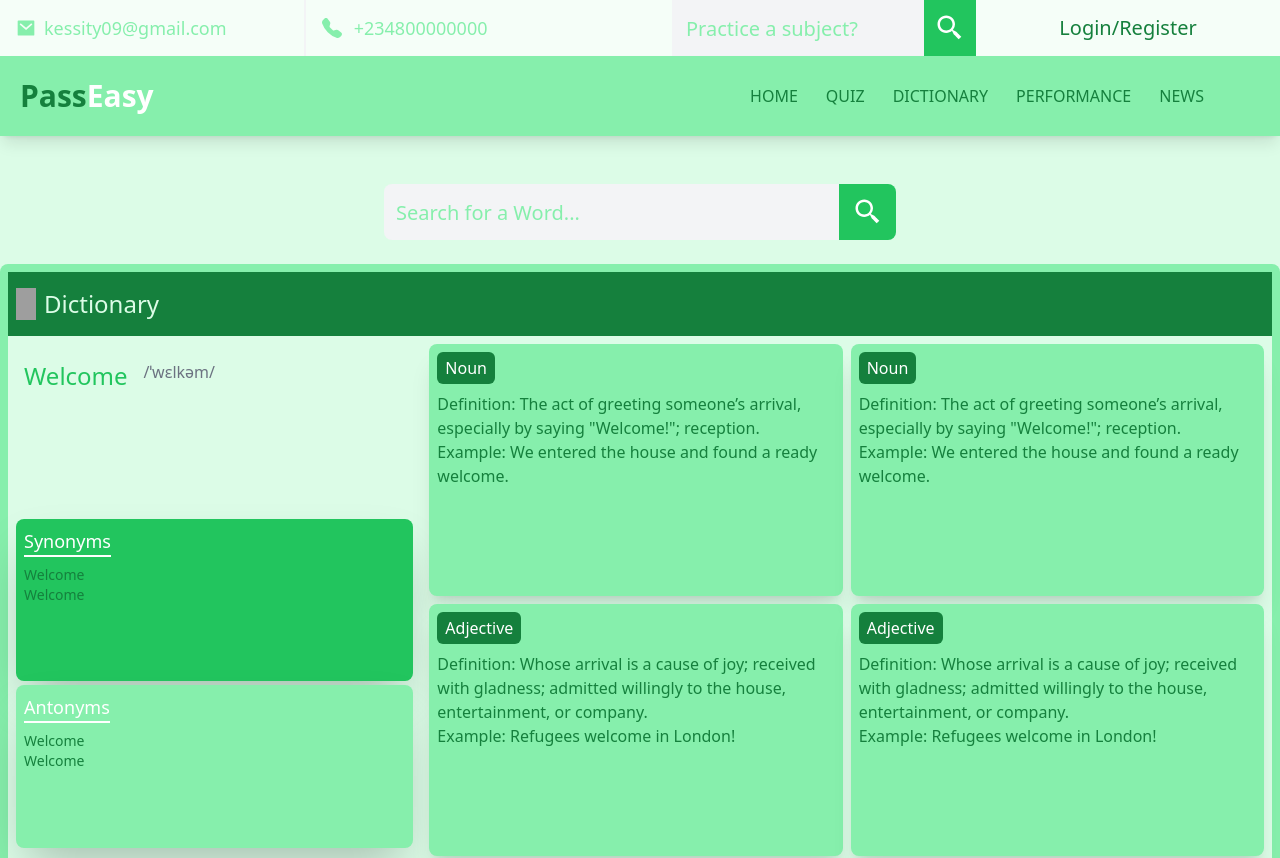
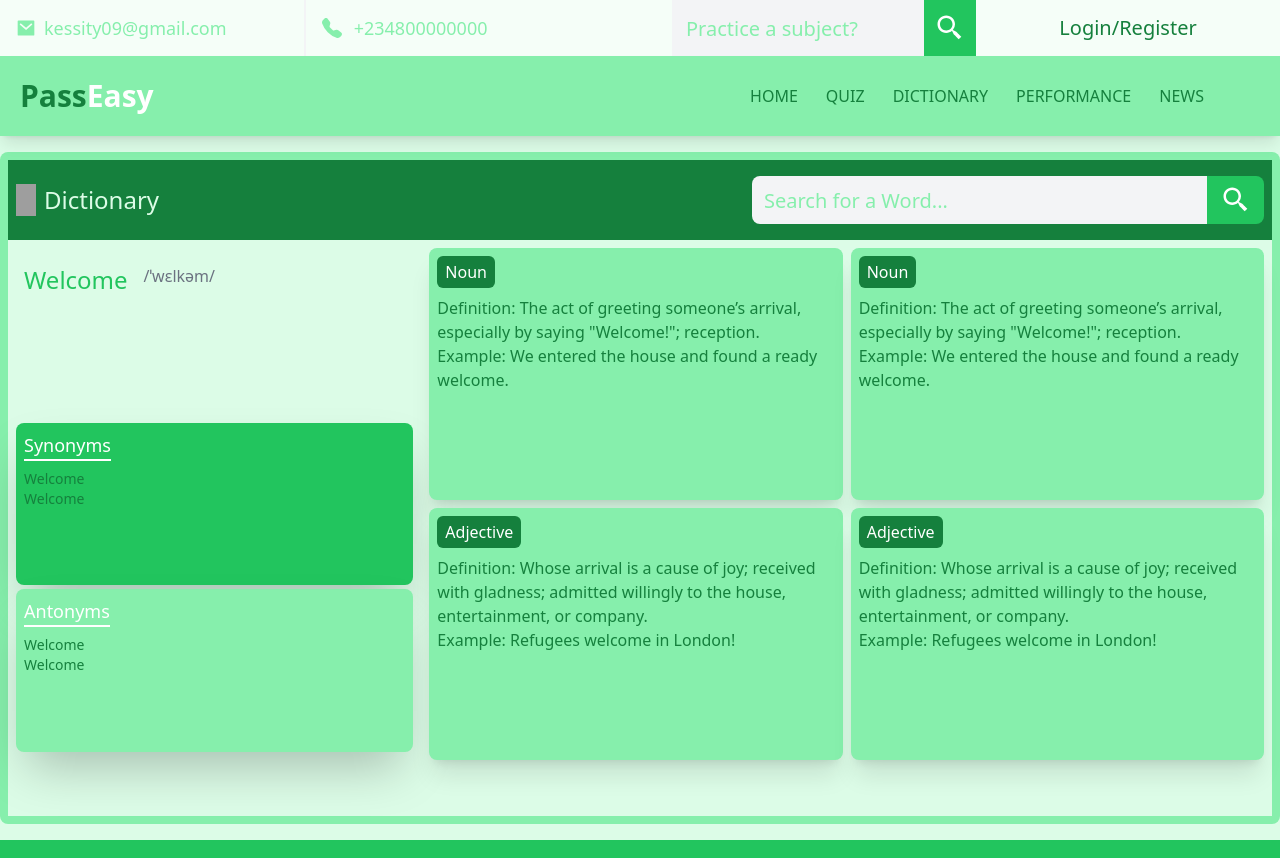
Before and after one commit to KINGSLEYEHAPA/pass-easy-stutern-personal-project, a React (Create React App) app: page /dictionary in a window 1280 px wide. Shown: the top 858 px of the page. Built offline with nearby package versions, Linux system fonts and the light colour scheme; grey boxes are pictures that could not be loaded.

Commit message:
Done with Dictionary Section

```diff
--- a/src/components/ApplicationRoutes.jsx
+++ b/src/components/ApplicationRoutes.jsx
@@ -5,6 +5,7 @@ import Dictionary from "./Dictionary";
 import ErrorPage from "./ErrorPage";
 import HomePage from "./HomePage";
 import NewsItem from "./NewsItem";
+import PerformanceStats from "./PerformanceStats";
 
 const ApplicationRoutes = () => {
   return (
@@ -15,6 +16,7 @@ const ApplicationRoutes = () => {
             <Route index element={<HomePage />} />
             <Route path="/news" element={<NewsItem />} />
             <Route path="/dictionary" element={<Dictionary />} />
+            <Route path="/performance" element={<PerformanceStats />} />
             <Route path="*" element={<ErrorPage />} />
           </Route>
         </Routes>
--- a/src/components/Dictionary.jsx
+++ b/src/components/Dictionary.jsx
@@ -12,28 +12,28 @@ const Dictionary = () => {
   };
   return (
     <div className="mt-52 lg:mt-[8.5rem] flex flex-col justify-start items-center min-h-[30rem] bg-green-100 px-0 py-4 gap-6">
-      <div className="h-14 w-72 ssm:w-96 lg:w-[32rem] flex justify-start items-center mt-8">
-        <div className="flex justify-center items-center h-full w-full ">
-          <input
-            className="w-full h-full outline-none px-3  text-xl bg-gray-100 text-green-700 placeholder:text-green-300 rounded-tl-lg rounded-bl-lg  "
-            type="text"
-            placeholder="Search for a Word..."
-            required
-          />
-          <span className="bg-green-500 h-full w-16 flex justify-center items-center text-white text-3xl rounded-tr-lg rounded-br-lg">
-            <BiSearchAlt2 />
-          </span>
-        </div>
-      </div>
       <AnimatePresence>
-        <div className=" w-full h-[62rem] ssm:w-full ssm:h-[38rem] bg-green-300 p-2 rounded-lg">
+        <div className=" w-full h-[62rem] ssm:w-full ssm:h-[42rem] bg-green-300 p-2 rounded-lg">
           <div className="w-full h-full bg-green-100 flex flex-col justify-start items-center gap-2 ">
-            <div className="flex  justify-start items-center h-16 bg-green-700 w-full p-2">
+            <div className="flex  justify-between items-center h-20 bg-green-700 w-full p-2">
               <div className="flex gap-2">
                 <img className="w-5" src={dictionarySvg} alt="dictionary" />
                 <h1 className="text-green-100 text-xl ssm:text-2xl">
                   Dictionary
                 </h1>
+              </div>
+              <div className="h-10 ssm:h-12 w-72 ssm:w-96 lg:w-[32rem] flex justify-start items-center">
+                <div className="flex justify-center items-center h-full w-full ">
+                  <input
+                    className="w-full h-full outline-none px-3  text-xl bg-gray-100 text-green-700 placeholder:text-green-300 rounded-tl-lg rounded-bl-lg  "
+                    type="text"
+                    placeholder="Search for a Word..."
+                    required
+                  />
+                  <span className="bg-green-500 h-full w-16 flex justify-center items-center text-white text-3xl rounded-tr-lg rounded-br-lg">
+                    <BiSearchAlt2 />
+                  </span>
+                </div>
               </div>
             </div>
             {!wordSearched && (
--- /dev/null
+++ b/src/components/PerformanceStats.jsx
@@ -0,0 +1,7 @@
+import React from "react";
+
+const PerformanceStats = () => {
+  return <div className="mt-52 lg:mt-[8.5rem]">PerformanceStats</div>;
+};
+
+export default PerformanceStats;
```
